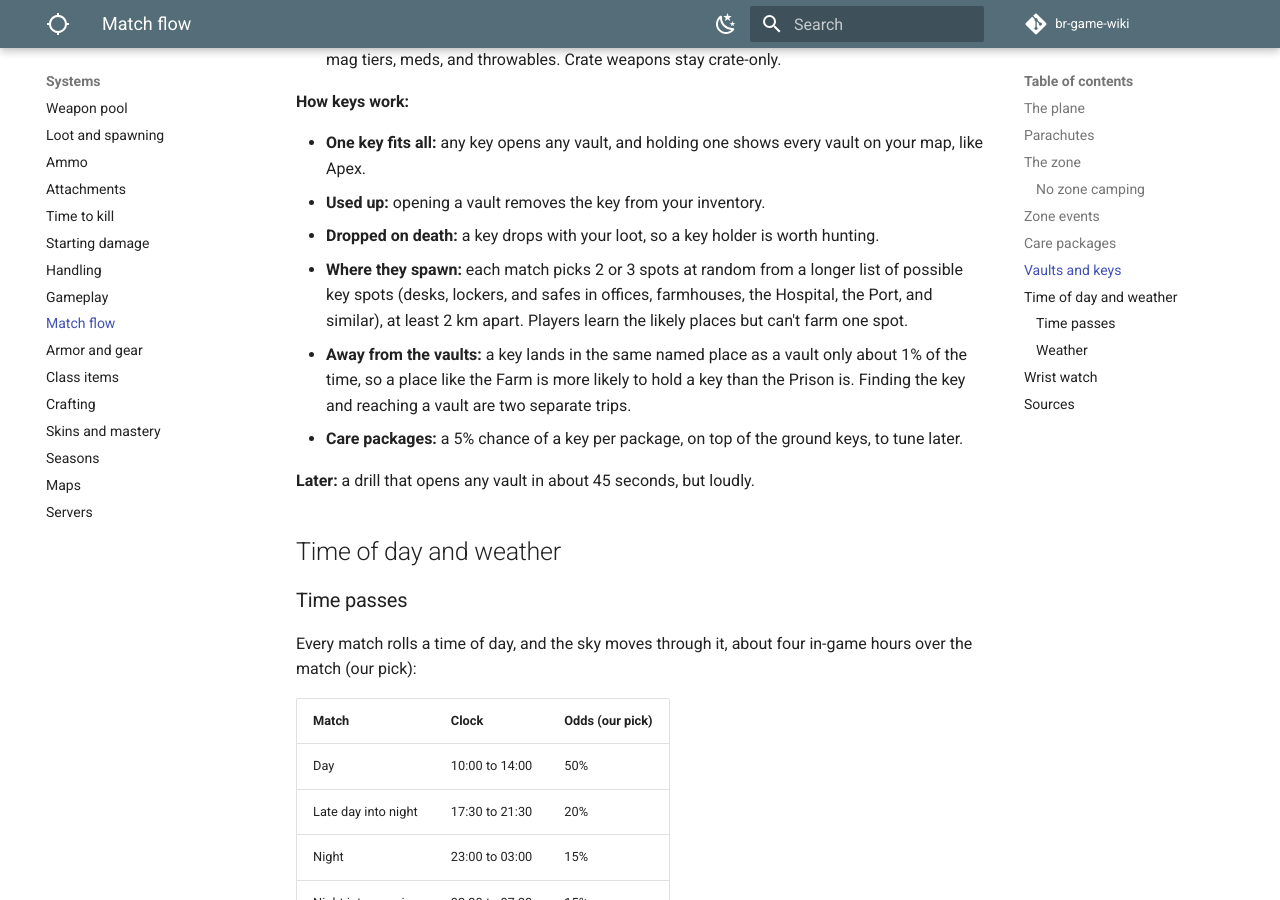
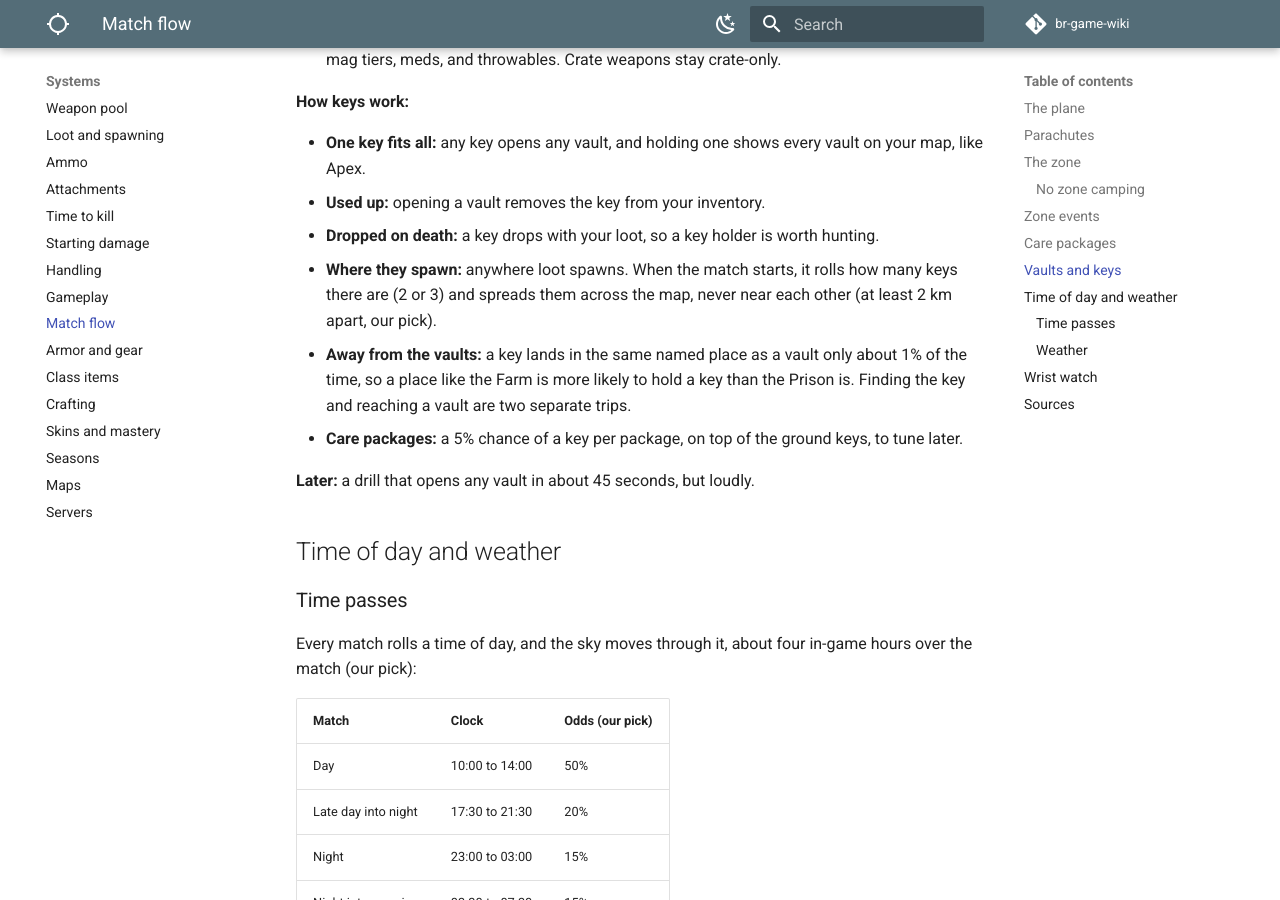
Before and after one commit to DerrickSpartan1/br-game-wiki, an MkDocs documentation site: the page built from docs/systems/match-flow.md, in a window 1280 px wide and 900 px high, scrolled down 3784 px. Built offline with MkDocs 1.6.1 and Material for MkDocs 9.7.7, drawn with Linux system fonts in a browser that asks for light colours; comment, search, counter and statistics services are not loaded.

Commit message:
Let vault keys spawn anywhere loot spawns, rolled at match start and spread apart
Co-Authored-By: Claude Opus 5.5 <noreply@anthropic.com>
Claude-Session: https://claude.ai/code/session_01LAp2s4euUjj6HZthupXLj4

```diff
--- a/docs/systems/match-flow.md
+++ b/docs/systems/match-flow.md
@@ -98,7 +98,7 @@ Ours:
 - **One key fits all:** any key opens any vault, and holding one shows every vault on your map, like Apex.
 - **Used up:** opening a vault removes the key from your inventory.
 - **Dropped on death:** a key drops with your loot, so a key holder is worth hunting.
-- **Where they spawn:** each match picks 2 or 3 spots at random from a longer list of possible key spots (desks, lockers, and safes in offices, farmhouses, the Hospital, the Port, and similar), at least 2 km apart. Players learn the likely places but can't farm one spot.
+- **Where they spawn:** anywhere loot spawns. When the match starts, it rolls how many keys there are (2 or 3) and spreads them across the map, never near each other (at least 2 km apart, our pick).
 - **Away from the vaults:** a key lands in the same named place as a vault only about 1% of the time, so a place like the Farm is more likely to hold a key than the Prison is. Finding the key and reaching a vault are two separate trips.
 - **Care packages:** a 5% chance of a key per package, on top of the ground keys, to tune later.
 
```
Also changed, not shown: docs/planning/changelog.md (+1 -0 lines), docs/planning/decisions.md (+1 -0 lines), docs/planning/open-questions.md (+0 -1 lines).
